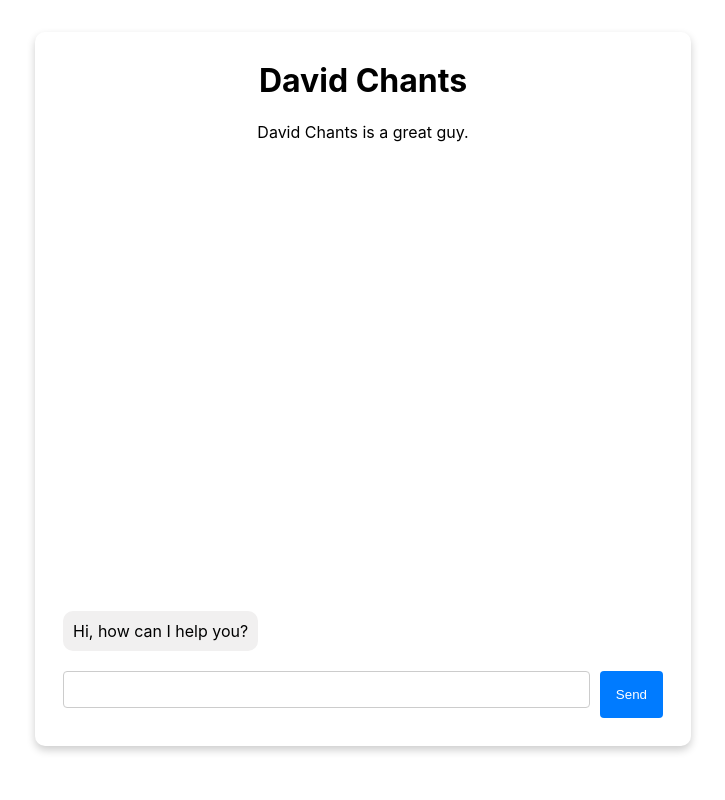
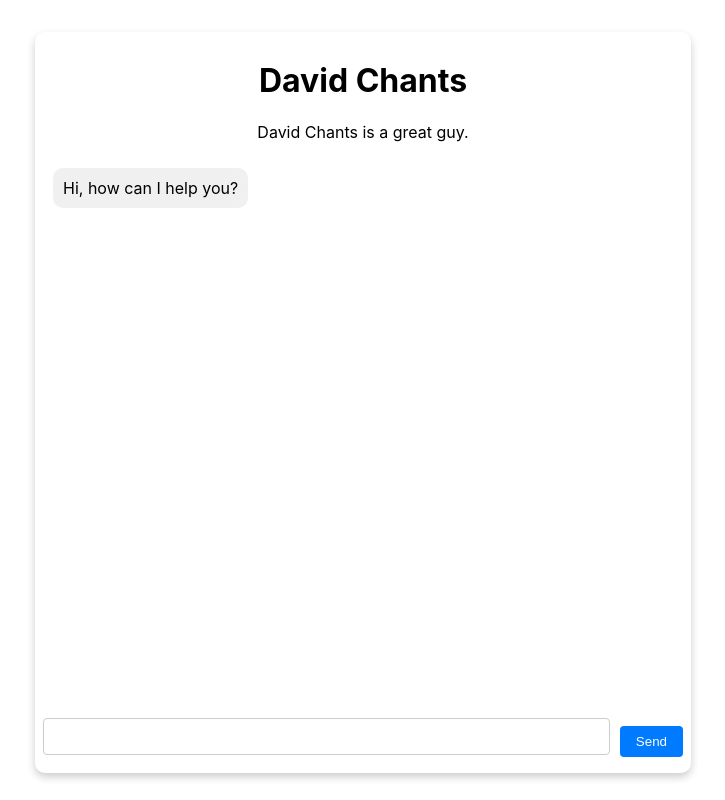
Before and after one commit to anujkarn002/sasta-ai, a React (Create React App) app: page / in a window 1280 px wide. Shown: the whole page, without its empty margins (277-1002 px from the left). Built offline with nearby package versions, Linux system fonts and the light colour scheme.

Commit message:
add scrolls

```diff
--- a/src/components/MessageContainer.js
+++ b/src/components/MessageContainer.js
@@ -3,9 +3,19 @@ import MessageItem from "./MessageItem";
 import Input from "./Input";
 import Button from "./Button";
 
-const Messages = ({ messages }) => {
+const Messages = ({ messages, onChangeLastMessage }) => {
+  const messagesRef = React.useRef(null);
+
+  React.useEffect(() => {
+    messagesRef.current.scrollTop = messagesRef.current.scrollHeight;
+  }, [messages]);
+
+  React.useEffect(() => {
+    onChangeLastMessage(messages[messages.length - 1]);
+  }, [messages, onChangeLastMessage]);
+
   return (
-    <div>
+    <div ref={messagesRef}>
       {messages.map((message, index) => (
         <MessageItem
           key={index}
@@ -19,23 +29,22 @@ const Messages = ({ messages }) => {
 
 const MessageContainer = ({ messages, onSend }) => {
   const styles = {
-    container: {
+    messageContainer: {
       height: "70vh",
-      padding: "10px",
-      display: "flex",
-      flexDirection: "column",
-      justifyContent: "flex-end",
-      overflow: "auto",
+      overflowY: "scroll",
+      scrollBehavior: "smooth",
+      scrollbarWidth: "none"
     },
     bottomContainer: {
       display: "flex",
       justifyContent: "space-between",
+      alignItems: "center",
       gap: 10,
-      padding: "10px",
     },
   };
 
   const [inputMessage, setInputMessage] = React.useState("");
+  const messagesRef = React.useRef(null);
 
   const onInputChange = (e) => {
     setInputMessage(e.target.value);
@@ -44,11 +53,23 @@ const MessageContainer = ({ messages, onSend }) => {
   const onSendClick = React.useCallback(() => {
     onSend(inputMessage);
     setInputMessage("");
+    // scroll to bottom
+    messagesRef.current.scrollTop = messagesRef.current.scrollHeight - 100;
   }, [inputMessage, onSend]);
 
+  const onChangeLastMessage = React.useCallback(() => {
+    // scroll to bottom
+    messagesRef.current.scrollTop = messagesRef.current.scrollHeight;
+  }, [messagesRef]);
+
   return (
-    <div style={styles.container}>
-      <Messages messages={messages} />
+    <div>
+      <div style={styles.messageContainer} ref={messagesRef}>
+        <Messages
+          messages={messages}
+          onChangeLastMessage={onChangeLastMessage}
+        />
+      </div>
       <div style={styles.bottomContainer}>
         <Input
           name="inputMessage"
```
